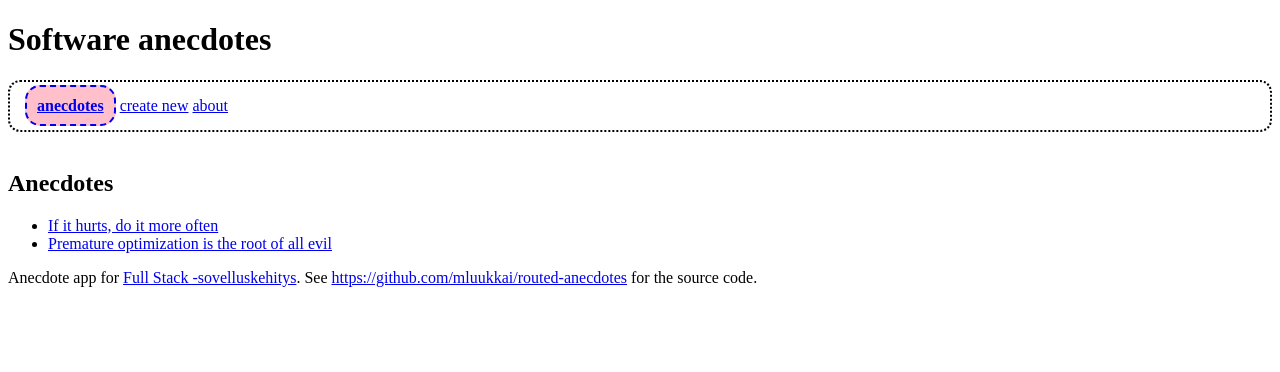
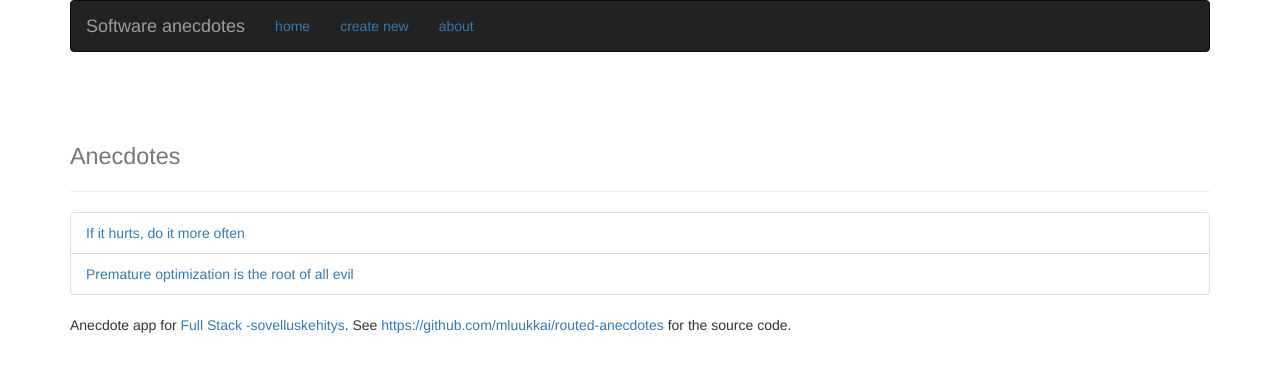
Before and after one commit to Arots/fullstack_osa6_routed-anecdotes, a React (Create React App) app: page / in a window 1280 px wide. Shown: the top 372 px of the page. Built offline with nearby package versions, Linux system fonts and the light colour scheme.

Commit message:
6.22 asti tehty

```diff
--- a/package.json
+++ b/package.json
@@ -6,6 +6,7 @@
     "hoek": "^4.2.1",
     "lodash": "^4.17.5",
     "react": "^16.2.0",
+    "react-bootstrap": "^0.32.3",
     "react-dom": "^16.2.0",
     "react-router-dom": "^4.3.1",
     "react-scripts": "1.0.17",
--- a/public/index.html
+++ b/public/index.html
@@ -10,6 +10,7 @@
     -->
     <link rel="manifest" href="%PUBLIC_URL%/manifest.json">
     <link rel="shortcut icon" href="%PUBLIC_URL%/favicon.ico">
+    <link rel="stylesheet" href="https://maxcdn.bootstrapcdn.com/bootstrap/3.3.7/css/bootstrap.min.css" integrity="sha384-BVYiiSIFeK1dGmJRAkycuHAHRg32OmUcww7on3RYdg4Va+PmSTsz/K68vbdEjh4u" crossorigin="anonymous" >
     <!--
       Notice the use of %PUBLIC_URL% in the tags above.
       It will be replaced with the URL of the `public` folder during the build.
--- a/src/App.js
+++ b/src/App.js
@@ -1,40 +1,34 @@
 import React from 'react'
 import './styles.css'
-import { BrowserRouter as Router, Route, NavLink, Redirect } from 'react-router-dom'
+import { BrowserRouter as Router, Route, NavLink, Redirect, Link } from 'react-router-dom'
+import { Button, FormControl, FormGroup, ControlLabel, PageHeader,
+   Alert, Navbar, Nav, NavItem, ListGroup, ListGroupItem, Grid, Row, Col, Image } from 'react-bootstrap'
+import AlanTuring from './AlanTuring.PNG'
 
 const Menu = () => (
   <div>
-    <div style={{backgroundColor: 'transparent', border: '2px dotted', borderRadius: '12px', padding: '15px' }}>
-      <NavLink
-         exact to='/'
-        activeStyle={{
-          fontWeight: 'bold',
-          backgroundColor: 'pink',
-          padding: '10px',
-          border: '2px dashed',
-          borderRadius: '15px'
-        }}>
-        anecdotes</NavLink>&nbsp;
-      <NavLink
-        exact to='/list'
-        activeStyle={{
-          fontWeight: 'bold',
-          backgroundColor: 'pink',
-          padding: '10px',
-          border: '2px dashed',
-          borderRadius: '15px'
-        }}>
-        create new</NavLink>&nbsp;
-      <NavLink
-        exact to='/info'
-        activeStyle={{
-          fontWeight: 'bold',
-          backgroundColor: 'pink',
-          padding: '10px',
-          border: '2px dashed',
-          borderRadius: '15px'
-        }}>
-        about</NavLink>&nbsp;
+    <div>
+      <Navbar inverse collapseOnSelect>
+        <Navbar.Header>
+          <Navbar.Brand>
+            Software anecdotes
+          </Navbar.Brand>
+          <Navbar.Toggle />
+        </Navbar.Header>
+        <Navbar.Collapse>
+          <Nav>
+            <NavItem href="#">
+              <Link to="/">home</Link>
+            </NavItem>
+            <NavItem href="#">
+              <Link to="/list">create new</Link>
+            </NavItem>
+            <NavItem href="#">
+              <Link to="/info">about</Link>
+            </NavItem>
+          </Nav>
+        </Navbar.Collapse>
+      </Navbar>
     </div>
     <br />
   </div>
@@ -42,18 +36,18 @@ const Menu = () => (
 
 const AnecdoteList = ({ anecdotes }) => (
   <div>
-    <h2>Anecdotes</h2>
-    <ul>
-      {anecdotes.map(anecdote => <li key={anecdote.id} >
-      <NavLink to={`/anecdotes/${anecdote.id}`}>{anecdote.content}</NavLink></li>)}
-    </ul>
+    <PageHeader><small>Anecdotes</small></PageHeader>
+    <ListGroup striped>
+        {anecdotes.map(anecdote => <ListGroupItem key={anecdote.id} >
+          <NavLink to={`/anecdotes/${anecdote.id}`}>{anecdote.content}</NavLink> </ListGroupItem>)}
+    </ListGroup>
   </div>
 )
 
 const Anecdote = ({anecdote}) => {
   return (
     <div>
-      <h2>{anecdote.content} by {anecdote.author}</h2>
+      <PageHeader><small>{anecdote.content} by {anecdote.author}</small></PageHeader>
       <div>has {anecdote.votes} votes</div>
       <div>for more info see <a href={anecdote.info}>{anecdote.info}</a></div>
       <br/>
@@ -64,14 +58,27 @@ const Anecdote = ({anecdote}) => {
 const About = () => (
   <div>
     <h2>About anecdote app</h2>
-    <p>According to Wikipedia:</p>
-
-    <em>An anecdote is a brief, revealing account of an individual person or an incident.
+    <Grid>
+      <Row>
+        <Col xs={6} md={4} >
+        <p>According to Wikipedia:</p>
+        <em>An anecdote is a brief, revealing account of an individual person or an incident.
       Occasionally humorous, anecdotes differ from jokes because their primary purpose is not simply to provoke laughter but to reveal a truth more general than the brief tale itself,
       such as to characterize a person by delineating a specific quirk or trait, to communicate an abstract idea about a person, place, or thing through the concrete details of a short narrative.
       An anecdote is "a story with a point."</em>
-
-    <p>Software engineering is full of excellent anecdotes, at this app you can find the best and add more.</p>
+        </Col>
+        <Col xs={6} md={4}>
+          <Image src={AlanTuring} circle />
+        </Col>
+        </Row>
+        <br/>
+        <Row>
+        <Col xs={12} md={8}>
+          Software engineering is full of excellent anecdotes, at this app you can find the best and add more.
+        </Col>
+      </Row>
+      <br/>
+    </Grid>
   </div>
 )
 
@@ -85,18 +92,12 @@ const Footer = () => (
 
 const Notification = ({notification}) => {
   const footerStyle = {
-    color: 'green',
-    fontStyle: 'Arial',
-    fontSize: 14,
-    border: '2px solid',
-    borderRadius: '15px 50px',
-    display: notification === '' ? 'none' : '',
-    padding: '8px'
+    display: notification === '' ? 'none' : ''
   }
   return (
-    <div style={footerStyle} >
-      {notification}
-    </div>
+    <Alert bsStyle="warning" style={footerStyle} >
+      <strong>{notification}</strong>
+    </Alert>
   )
 }
 
@@ -134,21 +135,17 @@ class CreateNew extends React.Component {
   render() {
     return(
       <div>
-        <h2>create a new anecdote</h2>
+        <PageHeader>create a new anecdote</PageHeader>
         <form onSubmit={this.handleSubmit}>
-          <div>
-            content:
-            <input className="input" name='content' value={this.state.content} onChange={this.handleChange} />
-          </div>
-          <div>
-            author:
-            <input className="input" name='author' value={this.state.author} onChange={this.handleChange} />
-          </div>
-          <div>
-            url for more info:
-            <input className="input" name='info' value={this.state.info} onChange={this.handleChange} />
-          </div>
-          <button>create</button>
+        <FormGroup>
+          <ControlLabel>content: </ControlLabel>
+            <FormControl className="input" name='content' value={this.state.content} onChange={this.handleChange} />
+          <ControlLabel>author: </ControlLabel>
+            <FormControl className="input" name='author' value={this.state.author} onChange={this.handleChange} />
+          <ControlLabel>url for more info: </ControlLabel>
+            <FormControl className="input" name='info' value={this.state.info} onChange={this.handleChange} />
+          <Button bsStyle="success" type="submit">create</Button>
+        </FormGroup>
         </form>
       </div>
     )
@@ -214,19 +211,18 @@ class App extends React.Component {
 
   render() {
     return (
-      <div>
-        <h1>Software anecdotes</h1>
-        <div />
+
+      <div className="container">
         <Router>
           <div>
-          <Menu />
+            <Menu />
             <Notification notification={this.state.notification} />
             <Route exact path='/' render={() => <AnecdoteList anecdotes={this.state.anecdotes} />} />
             <Route exact path='/list' render={() => this.state.redirect ?
-              <Redirect to='/' /> : <CreateNew addNew={this.addNew} />}/>
-            <Route exact path='/info' render={() => <About />}/>
-            <Route exact path='/anecdotes/:id' render={({match}) =>
-              <Anecdote anecdote={this.anecdoteById(match.params.id)}/> }
+              <Redirect to='/' /> : <CreateNew addNew={this.addNew} />} />
+            <Route exact path='/info' render={() => <About />} />
+            <Route exact path='/anecdotes/:id' render={({ match }) =>
+              <Anecdote anecdote={this.anecdoteById(match.params.id)} />}
             />
           </div>
         </Router>
```
Also changed, not shown: src/AlanTuring.PNG (added), 1 other file (tests, documents, lock files or other folders).
